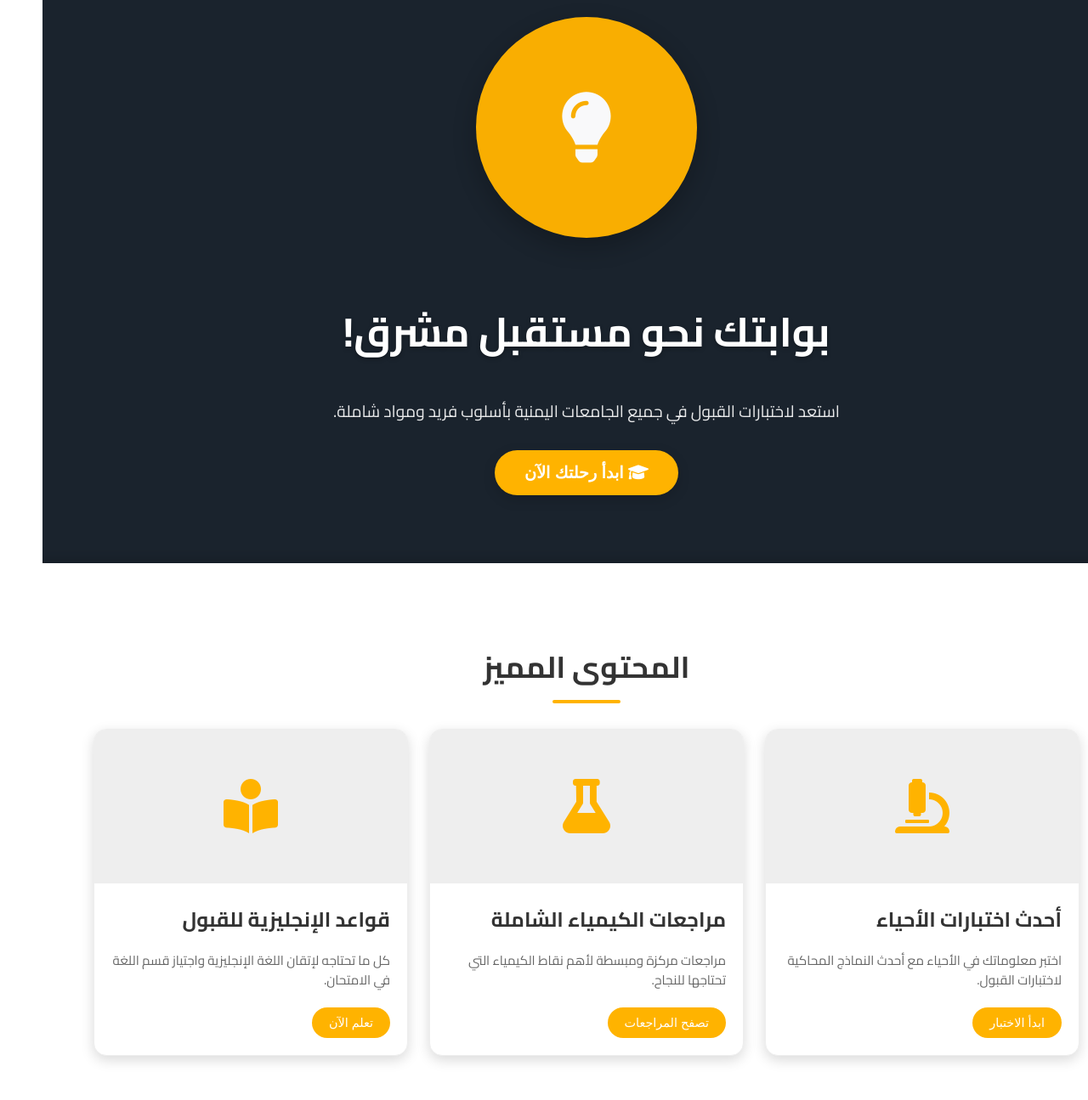
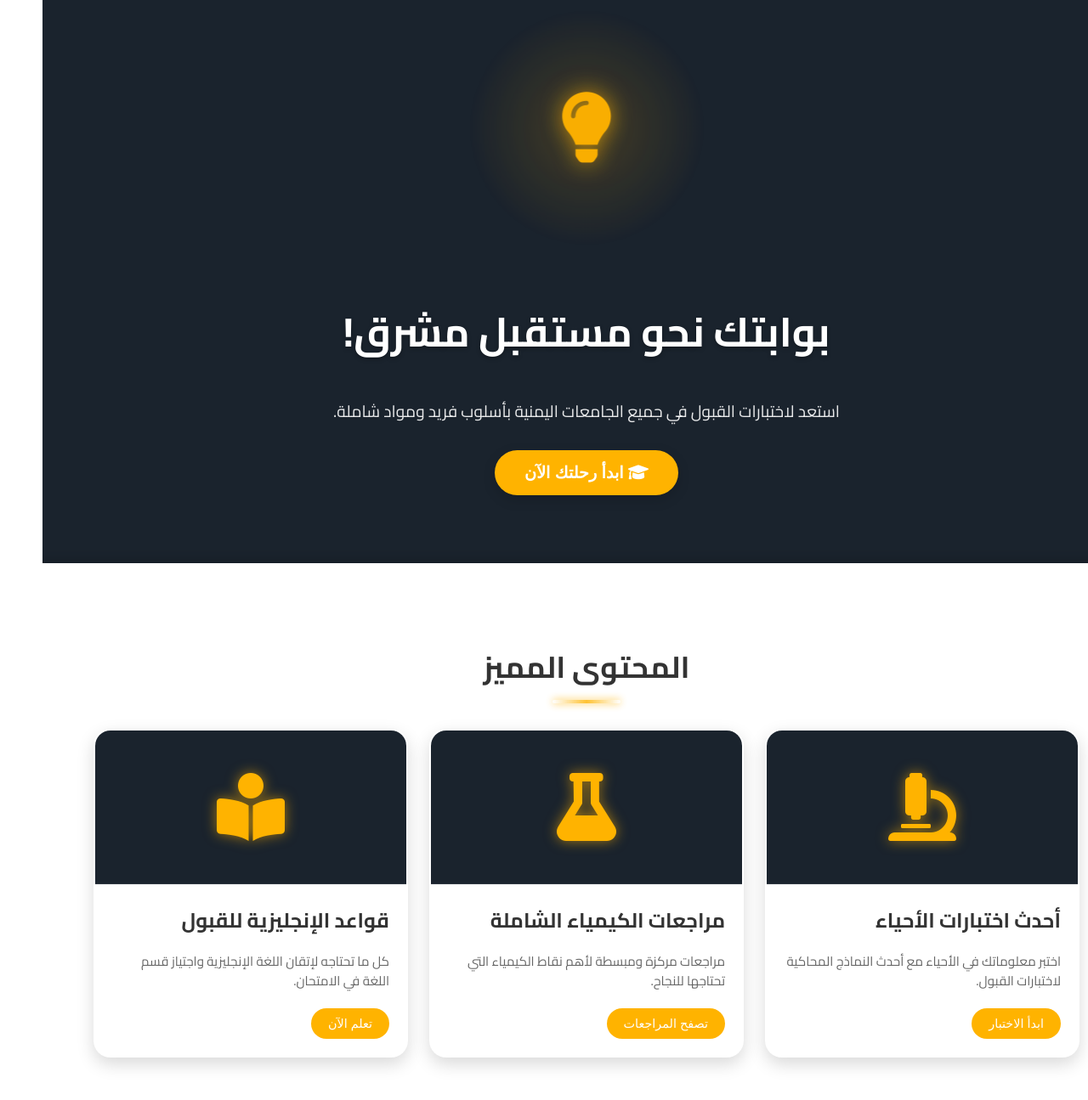
Before and after one commit to MuhammedAl-Sharif30/Admission-Platform-YEMEN, a plain HTML site: page index.html in a window 1280 px wide. Shown: the part 139-1434 px from the top of the page at 85% size. Drawn offline with Linux system fonts and the light colour scheme.

Commit message:
Update index.html

```diff
--- a/index.html
+++ b/index.html
@@ -28,6 +28,14 @@
             --shadow-color: rgba(0, 0, 0, 0.15); /* لون ظل عام */
             --shadow-color-hover: rgba(0, 0, 0, 0.25); /* لون ظل عند التحويم */
         }
+
+        /* Helper for darkening colors in CSS - NOT NATIVE CSS. Used for conceptual understanding. */
+        /* For actual implementation, use preprocessors like SASS/LESS or define specific darker hex codes. */
+        /* For now, I'll manually define a darker shade for the hover effect */
+        .hero-button:hover, .card-button:hover {
+            background-color: #E69A00; /* Darker shade of #FFB300 */
+        }
+
 
         body {
             font-family: 'Cairo', sans-serif;
@@ -208,23 +216,48 @@
             text-align: center;
             margin-bottom: 40px;
             box-shadow: inset 0 -5px 15px var(--shadow-color);
+            position: relative; /* لتموضع العناصر الداخلية */
+            overflow: hidden; /* لإخفاء أي عناصر تخرج عن حدود القسم */
         }
 
         /* Placeholder للرسم التوضيحي */
         .hero-illustration-placeholder {
             width: 250px;
             height: 250px;
-            background-color: var(--accent-color); /* لون تمييز كخلفية مؤقتة */
-            border-radius: 50%; /* لجعلها دائرية كمثال */
+            /* خلفية الرسم هي نفسها الخلفية الداكنة، مع أيقونة بلون التمييز */
+            background-color: transparent;
+            border-radius: 50%;
             display: flex;
             align-items: center;
             justify-content: center;
             font-size: 5em;
-            color: var(--text-on-dark);
+            color: var(--accent-color); /* أيقونة المصباح بلون التمييز */
             margin-bottom: 30px;
-            box-shadow: 0 10px 30px var(--shadow-color-hover);
+            /* إضافة ظل توهج خفيف للأيقونة */
+            text-shadow: 0 0 25px rgba(255, 179, 0, 0.7); /* توهج حول الأيقونة */
             animation: pulse 2s infinite alternate; /* إضافة تأثير بسيط لجذب الانتباه */
+            position: relative;
+            z-index: 2; /* لجعل الأيقونة فوق العناصر الزخرفية */
         }
+        /* لتأثير الخلفية الزخرفية حول الرسم التوضيحي */
+        .hero-illustration-placeholder::before {
+            content: '';
+            position: absolute;
+            width: 100%;
+            height: 100%;
+            border-radius: 50%;
+            background: radial-gradient(circle at center, rgba(255,179,0,0.2) 0%, transparent 70%); /* هالة حول الأيقونة */
+            top: 0;
+            left: 0;
+            transform: scale(1.1); /* أكبر قليلاً من الأيقونة */
+            z-index: -1;
+            animation: glowEffect 2s infinite alternate; /* تأثير توهج خفيف */
+        }
+        @keyframes glowEffect {
+            from { transform: scale(1.05); opacity: 0.7; }
+            to { transform: scale(1.15); opacity: 1; }
+        }
+
 
         @keyframes pulse {
             from { transform: scale(1); opacity: 0.9; }
@@ -262,7 +295,7 @@
         }
 
         .hero-button:hover {
-            background-color: darken(var(--accent-color), 10%); /* لون أغمق قليلاً عند التحويم */
+            background-color: #E69A00; /* لون أغمق قليلاً عند التحويم */
             transform: translateY(-3px);
             box-shadow: 0 8px 20px var(--shadow-color-hover);
         }
@@ -271,7 +304,7 @@
             box-shadow: 0 0 0 4px rgba(255, 179, 0, 0.6); /* ظل حول الزر بلون التتمييز */
         }
 
-        /* قسم المحتوى المميز (Featured Content Section) - تم تحديث الألوان */
+        /* قسم المحتوى المميز (Featured Content Section) - تم تحديث الألوان والتحسينات */
         .featured-section {
             width: 100%;
             max-width: 1200px;
@@ -298,8 +331,10 @@
             bottom: 0;
             width: 80px;
             height: 4px;
-            background-color: var(--accent-color); /* خط تحت العنوان بلون التمييز */
+            background: linear-gradient(to right, transparent, var(--accent-color), transparent); /* تدرج لوني */
             border-radius: 2px;
+            opacity: 0.8; /* شفافية خفيفة */
+            box-shadow: 0 0 10px var(--accent-color); /* توهج خفيف */
         }
 
         .cards-container {
@@ -310,31 +345,37 @@
         }
 
         .card {
-            background-color: var(--light-background); /* خلفية البطاقات باللون الفاتح */
-            border-radius: 15px;
-            box-shadow: 0 5px 15px var(--shadow-color);
+            background-color: var(--light-background);
+            border-radius: 20px; /* زيادة دائرية الحواف لمظهر أكثر نعومة */
+            box-shadow: 0 8px 20px var(--shadow-color); /* ظل أكبر قليلاً بشكل افتراضي */
             overflow: hidden;
             display: flex;
             flex-direction: column;
-            transition: transform 0.3s ease, box-shadow 0.3s ease;
-            border: 1px solid var(--border-color); /* حدود خفيفة */
+            transition: transform 0.3s ease, box-shadow 0.3s ease, border-color 0.3s ease; /* إضافة border-color للانتقال */
+            border: 2px solid transparent; /* حدود شفافة افتراضياً */
+            cursor: pointer; /* للإشارة إلى أنها قابلة للنقر */
         }
 
         .card:hover {
-            transform: translateY(-5px);
-            box-shadow: 0 8px 20px var(--shadow-color-hover);
+            transform: translateY(-8px); /* نطاط أكبر */
+            box-shadow: 0 15px 30px var(--shadow-color-hover); /* ظل أكبر بكثير عند التحويم */
+            border-color: var(--accent-color); /* إطار بلون التمييز عند التحويم */
         }
 
         .card-image {
             width: 100%;
             height: 180px;
-            background-color: var(--border-color); /* لون خلفية مؤقت للصورة */
+            background-color: var(--dark-primary); /* خلفية الأيقونة بنفس اللون الداكن الأساسي */
             display: flex;
             align-items: center;
             justify-content: center;
-            font-size: 4em;
-            color: var(--accent-color); /* لون الأيقونات بلون التمييز */
-            border-bottom: 1px solid var(--border-color);
+            font-size: 5em; /* أيقونات أكبر وأوضح */
+            color: var(--accent-color); /* لون الأيقونة بلون التمييز */
+            border-bottom: 1px solid rgba(255, 255, 255, 0.1); /* خط فاصل خفيف */
+            position: relative;
+        }
+        .card-image i {
+            text-shadow: 0 0 15px rgba(255, 179, 0, 0.6); /* توهج حول الأيقونة */
         }
 
         .card-content {
@@ -368,7 +409,7 @@
             transition: background-color 0.3s ease;
         }
         .card-button:hover {
-            background-color: darken(var(--accent-color), 10%); /* لون أغمق قليلاً عند التحويم */
+            background-color: #E69A00; /* لون أغمق قليلاً عند التحويم */
         }
         .card-button:focus {
             outline: none;
@@ -594,19 +635,22 @@
             color: var(--accent-color);
         }
 
-        /* شريط التنقل السفلي (Bottom Navigation Bar) - جديد */
+        /* شريط التنقل السفلي (Bottom Navigation Bar) - جديد مع التحسينات */
         .bottom-nav-bar {
             display: flex;
             justify-content: space-around;
             align-items: center;
             width: 100%;
             height: 60px; /* ارتفاع ثابت */
-            background-color: var(--dark-primary); /* نفس لون الهيدر الداكن */
+            background-color: rgba(26, 35, 45, 0.9); /* استخدام RGBA للشفافية مع اللون الداكن */
+            backdrop-filter: blur(8px); /* تأثير الضبابية */
+            -webkit-backdrop-filter: blur(8px); /* دعم متصفحات الويب كيت */
             position: fixed;
             bottom: 0;
             left: 0;
-            box-shadow: 0 -2px 10px var(--shadow-color);
+            box-shadow: 0 -5px 20px var(--shadow-color-hover); /* ظل أقوى قليلاً للداخل */
             z-index: 1000; /* لضمان ظهوره فوق المحتوى */
+            border-top: 1px solid rgba(255, 255, 255, 0.1); /* خط فاصل علوي خفيف */
         }
         @media (min-width: 900px) { /* إخفاؤه على الشاشات الكبيرة */
             .bottom-nav-bar {
@@ -624,6 +668,7 @@
             font-weight: 400;
             padding: 5px;
             transition: color 0.3s ease;
+            position: relative; /* لإضافة العنصر pseudo */
         }
 
         .bottom-nav-item i {
@@ -635,6 +680,26 @@
             color: var(--accent-color); /* لون التمييز للعنصر النشط */
             font-weight: 700;
         }
+        .bottom-nav-item.active::before { /* إضافة نقطة التحديد النشط */
+            content: '';
+            position: absolute;
+            top: -10px; /* موضع النقطة فوق الأيقونة */
+            left: 50%;
+            transform: translateX(-50%);
+            width: 8px; /* عرض النقطة */
+            height: 8px; /* ارتفاع النقطة */
+            background-color: var(--accent-color);
+            border-radius: 50%; /* لجعلها دائرية */
+            animation: fadeInScale 0.3s ease-out forwards; /* تأثير بسيط للظهور */
+            box-shadow: 0 0 10px var(--accent-color); /* توهج خفيف حول النقطة */
+        }
+
+        /* Keyframe للأنيميشن */
+        @keyframes fadeInScale {
+            from { opacity: 0; transform: translateX(-50%) scale(0.5); }
+            to { opacity: 1; transform: translateX(-50%) scale(1); }
+        }
+
         .bottom-nav-item:hover {
             color: var(--accent-color);
         }
@@ -1094,7 +1159,8 @@
         });
 
         // Helper function for darkening colors (for hover effects)
-        // This is a simplified version; for more robust color manipulation, a library or Sass/Less is better
+        // Note: This darken function is not actually used because I've set a specific hex for hover
+        // in the CSS. This is generally better practice for consistency unless using a CSS preprocessor.
         function darken(color, percentage) {
             // Function to darken a hex color (simplified)
             let f = parseInt(color.slice(1), 16),
```
